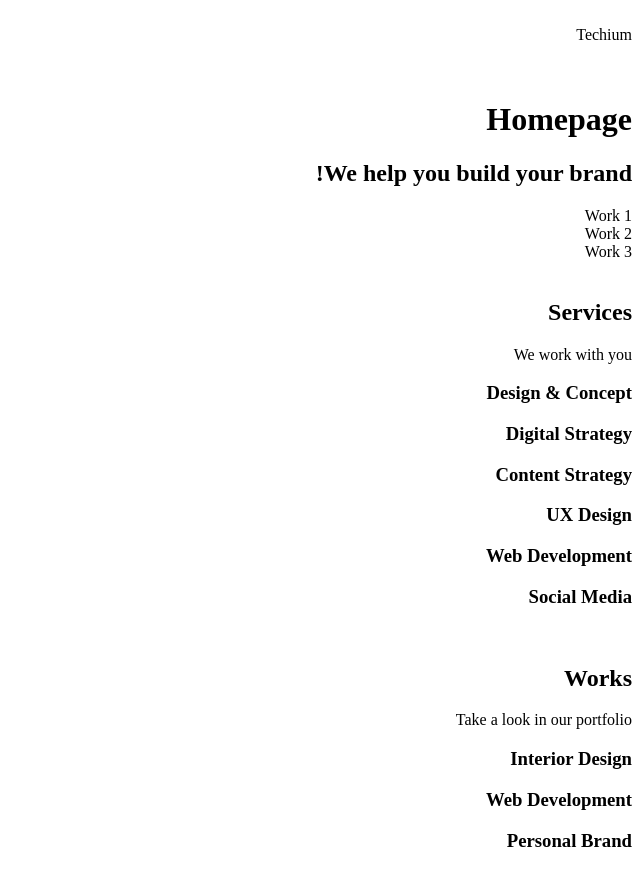
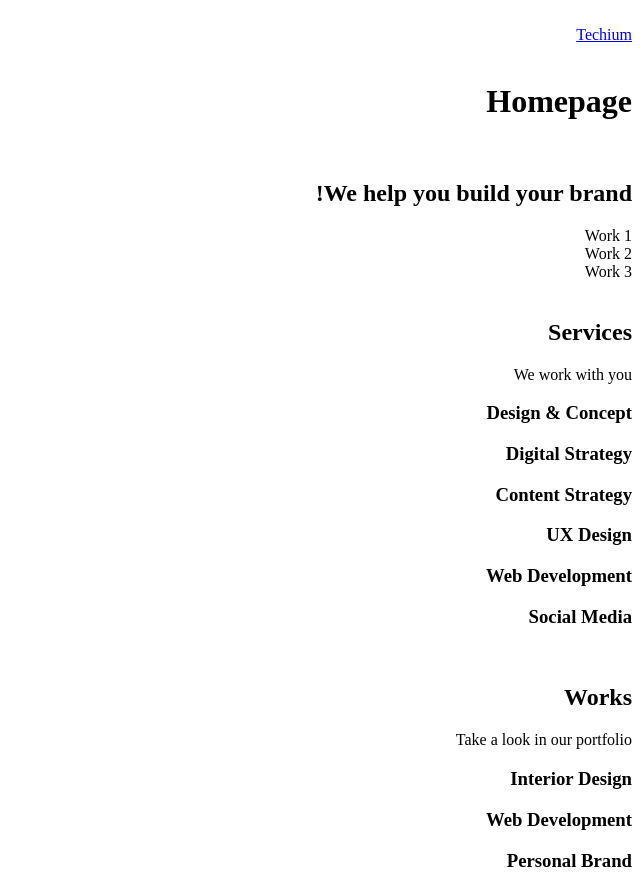
Before and after one commit to Obedine-Flore/alu-web_front_end, a plain HTML site: page html_advanced/18-index.html in a window 1280 px wide. Shown: the top 875 px of the page, without its empty margins (640-1280 px from the left). Drawn offline with Linux system fonts and the light colour scheme.

Commit message:
my commit

```diff
--- a/html_advanced/17-index.html
+++ b/html_advanced/18-index.html
@@ -14,16 +14,18 @@
     <!-- Header -->
     <header>
         <div>
-        <span>Techium</span>
+            <div>
+                <a href="/"><span>Techium</span></a>
+            </div>
         <nav></nav>
         </div>
     </header>
     <br>
     <!-- Main -->
     <main>
+        <h1>Homepage</h1>
         <br>
         <!-- Hero section -->
-        <h1>Homepage</h1>
         <section>
             <div>
             <h2>We help you build your brand!</h2>
```
